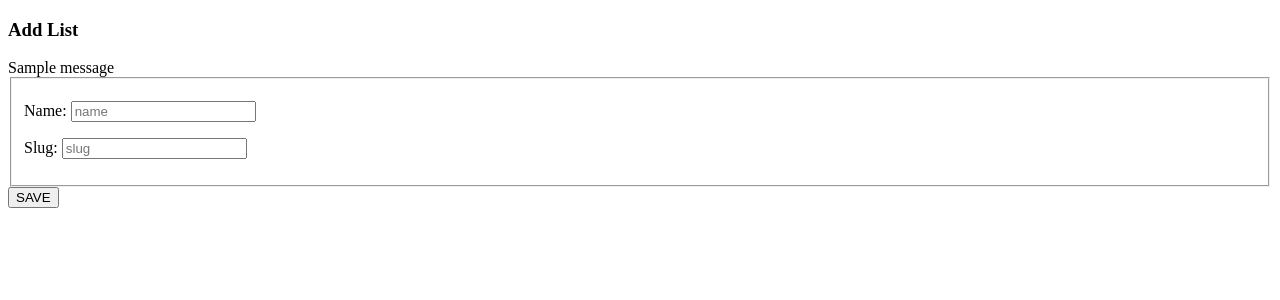
After one commit to asitaslan/To-do-list, a Django app: page /addlist/ in a window 1280 px wide. The commit adds this page. Shown: the top 300 px of the page. Run offline with Django 3.2, Linux system fonts and the light colour scheme; a user stored in the database is signed in; tables that the repository leaves empty hold one stand-in row (values such as "Sample post"); one stand-in notice (Sample message) is shown.

Commit message:
create add list

```diff
--- /dev/null
+++ b/todolist/home/templates/addList.html
@@ -0,0 +1,33 @@
+<!DOCTYPE html>
+<html lang="en">
+<head>
+    <meta charset="UTF-8">
+    <title>Title</title>
+</head>
+<body>
+ <div class="span9">
+        <div class="well">
+            <div class="section-title">
+                <h3 class="title">Add List</h3>
+            </div>
+            {% if messages %}
+                {% for message in messages %}
+                    <div class="alert alert-{{ message.tags }}" role="alert">
+                        {{ message }}
+                    </div>
+                {% endfor %}
+            {% endif %}
+            <form method="POST" enctype="multipart/form-data">
+                {% csrf_token %}
+                <fieldset class="form-group">
+                    {{ form.media }}
+                    {{ form.as_p }}
+                </fieldset>
+                <div class="form-group">
+                    <button class="btn-primary" type="submit">SAVE</button>
+                </div>
+            </form>
+        </div>
+ </div>
+</body>
+</html>
--- a/todolist/home/views.py
+++ b/todolist/home/views.py
@@ -1,13 +1,13 @@
-from django.shortcuts import render
-
-from django.contrib import messages
-
 from django.contrib.auth import login, authenticate, logout
-from django.http import HttpResponseRedirect
 
 # Create your views here.
 from home.forms import SignUpForm
 from home.models import UserProfile
+from django.contrib import messages
+from django.contrib.auth.decorators import login_required
+from django.http import HttpResponseRedirect
+from django.shortcuts import render
+from lists.models import Lists, ListForm
 
 
 def index(request):
@@ -54,3 +54,37 @@ def signup_view(request):
         'form': form
     }
     return render(request, 'signup.html', context)
+
+
+
+@login_required(login_url='/login')  # Check login
+def lists(request):
+    current_user = request.user
+    lists = Lists.objects.filter(user_id=current_user)
+
+    return render(request, 'index.html', lists)
+
+
+@login_required(login_url='/login')  # Check login
+def addlist(request):
+    if request.method == 'POST':
+        form = ListForm(request.POST, request.FILES)
+        if form.is_valid():
+            current_user = request.user
+            data = Lists()  # connetion with models
+            data.user_id = current_user.id
+            data.name = form.cleaned_data['name']
+            data.slug = form.cleaned_data['slug']
+            data.save()  # save to database
+            messages.success(request, 'Your Content Insterted Successfuly')
+            return HttpResponseRedirect('/')
+        else:
+            messages.success(request, 'Content Form Error:' + str(form.errors))
+            return HttpResponseRedirect('/addlist')
+    else:
+
+        form = ListForm()
+        context = {
+            'form': form,
+        }
+        return render(request, 'addlist.html', context)
--- a/todolist/lists/models.py
+++ b/todolist/lists/models.py
@@ -2,14 +2,17 @@ from django.contrib.auth.models import User
 from django.db import models
 
 # Create your models here.
+from django.forms import ModelForm, TextInput
+from django.urls import reverse
+
 class Lists(models.Model):
-
     name = models.CharField(max_length=30)
     created_at = models.DateTimeField(auto_now_add=True)
     updated_at = models.DateTimeField(auto_now=True)
+    slug = models.SlugField(null=False, unique=True)
 
     class MPTTMeta:
-      order_insertion_by = ['name']
+      order_insertion_by = ['created_at']
 
     def __str__(self):
         return self.name
@@ -26,6 +29,18 @@ class Items(models.Model):
     description = models.CharField(blank=True, max_length= 255)
     created_at = models.DateTimeField(auto_now_add=True)
     deadline = models.DateTimeField(auto_now_add=False)
+    slug = models.SlugField(null=False, unique=True)
 
     def __str__(self):
         return self.name
+
+class ListForm(ModelForm):
+    class Meta:
+        model = Lists
+        fields = ['name','slug']
+        widgets = {
+            'name': TextInput(attrs={'class': 'input', 'placeholder': 'name'}),
+            'slug': TextInput(attrs={'class': 'input', 'placeholder': 'slug'}),
+        }
+        def get_absolute_url(self):
+            return reverse('addlist', kwargs={'slug': self.slug})
--- a/todolist/todolist/urls.py
+++ b/todolist/todolist/urls.py
@@ -23,5 +23,6 @@ urlpatterns = [
     path('', include('home.urls')),
     path('login/', views.login_view, name='login_view'),
     path('signup/', views.signup_view, name='signup_view'),
-    path('logout/', views.logout_view, name='logout_view')
+    path('logout/', views.logout_view, name='logout_view'),
+    path('addlist/', views.addlist, name='addlist')
 ]
```
Also changed, not shown: todolist/home/templates/index.html (+3 -5 lines), todolist/lists/views.py (deleted, +0 -15 lines), todolist/db.sqlite3, todolist/lists/migrations/0003_auto_20210408_1654.py (added).
